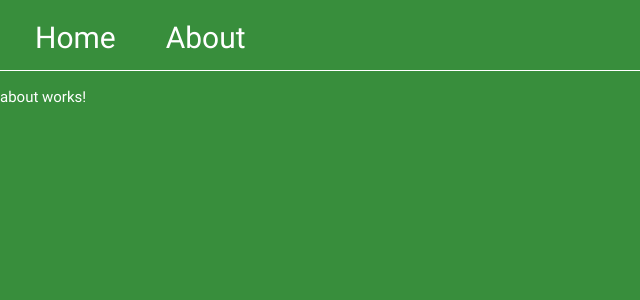
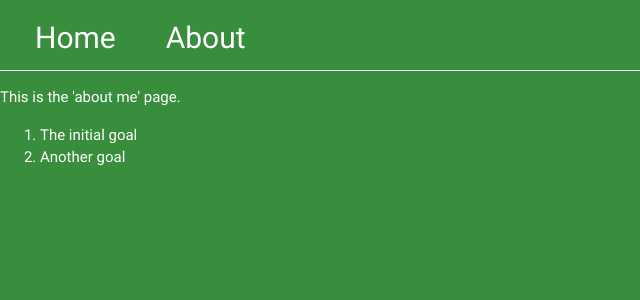
Before and after one commit to khirki/goaltracker, an Angular app: page /about in a window 1280 px wide. Shown: the top 300 px of the page, without its empty margins (0-640 px from the left). Built offline with nearby package versions, Linux system fonts and the light colour scheme.

Commit message:
service added to have list on "about" page

```diff
--- a/src/app/about/about.component.html
+++ b/src/app/about/about.component.html
@@ -1,3 +1,7 @@
 <p>
-  about works!
+  This is the 'about me' page.
 </p>
+
+<ol>
+  <li *ngFor="let goal of goals">{{goal}}</li>
+</ol>
--- a/src/app/about/about.component.ts
+++ b/src/app/about/about.component.ts
@@ -1,4 +1,5 @@
 import { Component, OnInit } from '@angular/core';
+import { DataService } from '../data.service';
 
 @Component({
   selector: 'app-about',
@@ -7,9 +8,12 @@
 })
 export class AboutComponent implements OnInit {
 
-  constructor() { }
+  goals: any;
+
+  constructor(private _data: DataService) { }
 
   ngOnInit() {
+    this._data.goal.subscribe(res => this.goals = res);
   }
 
 }
--- a/src/app/app.module.ts
+++ b/src/app/app.module.ts
@@ -1,6 +1,7 @@
 import { BrowserModule } from '@angular/platform-browser';
 import { NgModule } from '@angular/core';
 
+import { DataService } from './data.service';
 import { BrowserAnimationsModule } from '@angular/platform-browser/animations';
 import { FormsModule } from '@angular/forms';
 import { AppRoutingModule } from './app-routing.module';
@@ -21,7 +22,7 @@
     FormsModule,
     BrowserAnimationsModule
   ],
-  providers: [],
+  providers: [DataService],
   bootstrap: [AppComponent]
 })
 export class AppModule { }
--- /dev/null
+++ b/src/app/data.service.ts
@@ -0,0 +1,16 @@
+import { Injectable } from '@angular/core';
+import { BehaviorSubject } from 'rxjs/BehaviorSubject';
+
+@Injectable()
+export class DataService {
+
+  private goals = new BehaviorSubject<any>(['The initial goal', 'Another goal']);
+  goal = this.goals.asObservable();
+
+  constructor() { }
+
+  changeGoal(goal) {
+    this.goals.next(goal);
+  }
+
+}
--- a/src/app/home/home.component.ts
+++ b/src/app/home/home.component.ts
@@ -1,5 +1,6 @@
 import { Component, OnInit } from '@angular/core';
 import { trigger, style, transition, animate, keyframes, query, stagger } from '@angular/animations';
+import { DataService } from '../data.service';
 
 @Component({
   selector: 'app-home',
@@ -33,9 +34,11 @@
   goalText: string = "My first goal";
   goals = [];
 
-  constructor() { }
+  constructor(private _data: DataService) { }
 
   ngOnInit() {
+    this._data.goal.subscribe(res => this.goals = res);
+    this._data.changeGoal(this.goals);
     this.itemsCount = this.goals.length;
   }
 
@@ -43,11 +46,13 @@
     this.goals.push(this.goalText);
     this.goalText = '';
     this.itemsCount = this.goals.length;
+    this._data.changeGoal(this.goals);
   }
 
   removeItem(i){
     this.goals.splice(i, 1);
     this.itemsCount = this.goals.length;
+    this._data.changeGoal(this.goals);
   }
 
 }
```
Also changed, not shown: 1 other file (tests, documents, lock files or other folders).
